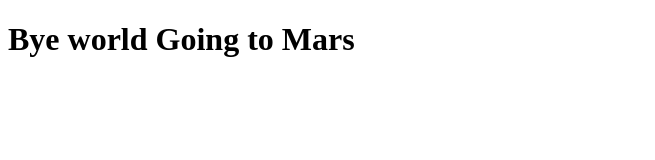
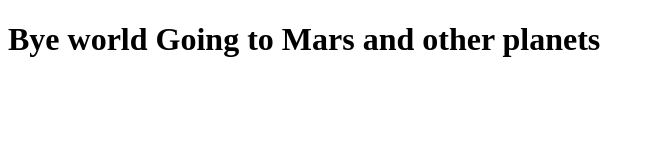
Before and after one commit to MeronTeweldebrhan/day1, a plain HTML site: page homepage.html in a window 1280 px wide. Shown: the whole page, without its empty margins (0-655 px from the left). Drawn offline with Linux system fonts and the light colour scheme.

Commit message:
line 9 aded other planets

```diff
--- a/homepage.html
+++ b/homepage.html
@@ -6,7 +6,7 @@
     <title>Document</title>
 </head>
 <body>
-    <h1>Bye world Going to Mars</h1>
+    <h1>Bye world Going to Mars and other planets</h1>
 
 </body>
 </html>
```
